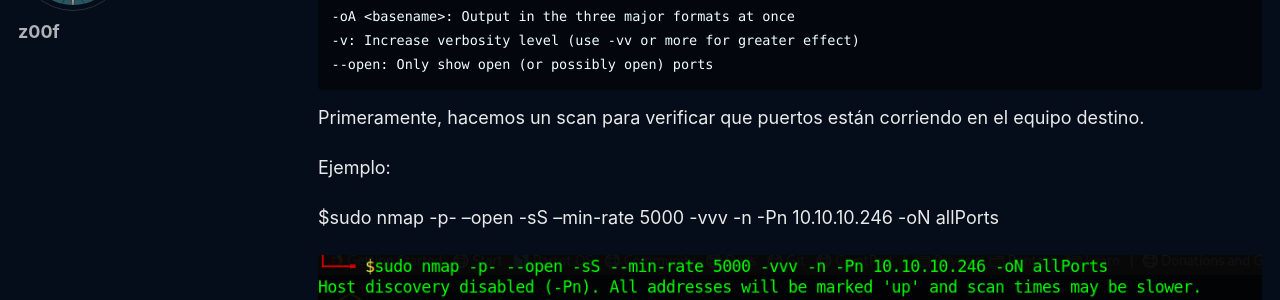
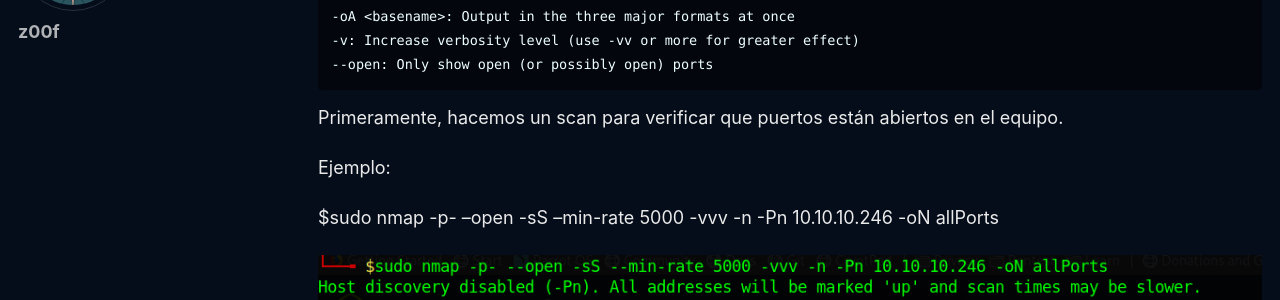
Before and after one commit to z00f/z00f.github.io, a Jekyll site: the page built from _posts/2021-11-09-nmap.md, in a window 1280 px wide and 900 px high, scrolled down 1075 px. Shown: the part 153-453 px from the top of the window. Built offline with Jekyll 4.4.1, drawn with Linux system fonts in a browser that asks for light colours; cached includes are drawn as plain includes; a script that is not in the unit is left out.

Commit message:
Update 2021-11-09-nmap.md

````diff
--- a/_posts/2021-11-09-nmap.md
+++ b/_posts/2021-11-09-nmap.md
@@ -44,7 +44,7 @@ El programa nmap puede ejecutarse con diversas opciones, entre las cuáles, las
 --open: Only show open (or possibly open) ports
 ```
 
-Primeramente, hacemos un scan para verificar que puertos están corriendo en el equipo destino.
+Primeramente, hacemos un scan para verificar que puertos están abiertos en el equipo.
 
 Ejemplo:
 
````
